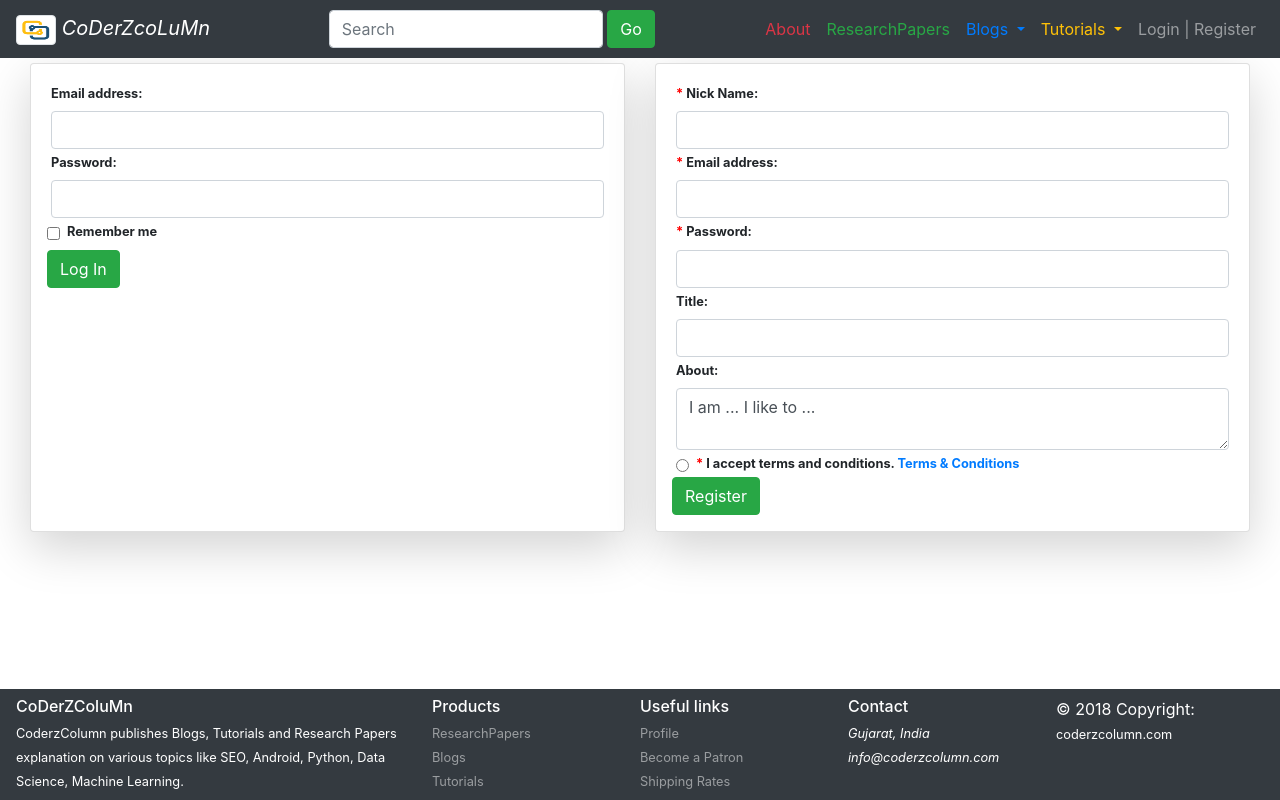
After one commit to dolly-07/coderzcolumn, a Django app: page /login/ in a window 1280 px wide. The commit adds this page. Run offline with Django 3.2, Linux system fonts and the light colour scheme; parts of the project's set-up code (start-up, migrations or seed data) failed here and were passed over; some libraries are stand-ins or nearby versions.

Commit message:
(CC-3, CC-4, CC-14): Design Login page,registration page and about page

```diff
--- a/about/urls.py
+++ b/about/urls.py
@@ -3,6 +3,8 @@ from . import views
 from django.urls import path
 
 
+app_name = 'about'
+
 urlpatterns = [
-    url('', views.about_home, name='about')
+    url('', views.about, name='about')
 ]
--- a/blogs/models.py
+++ b/blogs/models.py
@@ -8,13 +8,13 @@ import datetime
 
 class Author(models.Model):
     author_id = models.AutoField(auto_created=True, primary_key=True, serialize=False, verbose_name='AUTHOR_ID')
-    author_fname = models.CharField(max_length=50)
-    author_lname = models.CharField(max_length=50)
+    nick_name = models.CharField(max_length=50)
+    email = models.EmailField(max_length=50)
     intro = models.CharField(max_length=200)
     about = models.CharField(max_length=1000)
 
     def __str__(self):
-        return self.author_fname + ' ' + self.author_lname
+        return self.nick_name
 
 class Blogs(models.Model):
     author = models.ForeignKey(Author, on_delete=models.CASCADE)
--- a/blogs/templates/blogs/index.html
+++ b/blogs/templates/blogs/base.html
@@ -2,8 +2,8 @@
 <html lang="en">
 <head>
     <meta charset="UTF-8">
-    <title>Blogs Page</title>
-
+    <title>{% block title %}{% endblock %}</title>
+    {% load staticfiles %}
     <!-- jQuery library -->
     <script src="https://ajax.googleapis.com/ajax/libs/jquery/3.3.1/jquery.min.js"></script>
 
@@ -18,25 +18,25 @@
     <script src="https://maxcdn.bootstrapcdn.com/bootstrap/4.1.3/js/bootstrap.min.js"></script>
 </head>
 <body>
-
 <nav class="navbar navbar-expand-sm bg-dark navbar-dark fixed-top">
     <div class="container-fluid m-0 p-0">
         <a class="navbar-brand font-italic" href="{% url 'home' %}" data-toggle="tooltip" title="Hooray!">
             <img src="../static/blogs/images/cc.png" class="img-thumbnail" alt="" style="width:40px;height:30px;"> CoDerZcoLuMn
         </a>
+
         <form class="form-inline" action="" method="post">
-            <input class="form-control" type="text" placeholder="Enter Text">&nbsp;
-            <button class="btn btn-success" type="submit">Search</button>
+            <input class="form-control" type="text" placeholder="Search">&nbsp;
+            <button class="btn btn-success" type="submit">Go</button>
         </form>
         <ul class="navbar-nav">
             <li class="navbar-nav">
-                <a class="text-danger nav nav-link" href="">About</a>
+                <a class="text-danger nav nav-link" href="{% url 'about:about' %}">About</a>
             </li>
             <li class="navbar-nav">
                 <a class="text-success nav nav-link" href="">ResearchPapers</a>
             </li>
             <li class="nav-item dropdown">
-                <a class="text-primary nav-link dropdown-toggle" href="#" id="navbardrop" data-toggle="dropdown" title="Hooray!">
+                <a class="text-primary nav-link dropdown-toggle" href="{% url 'blogs:blogs_home' %}" id="navbardrop" data-toggle="dropdown" title="Hooray!">
                 Blogs
                 </a>
                 <div class="dropdown-menu bg-dark">
@@ -48,7 +48,7 @@
                 </div>
             </li>
             <li class="nav-item dropdown">
-                <a class="text-warning nav-link dropdown-toggle" href="#" id="navbardrop1" data-toggle="dropdown" title="Hooray!">
+                <a class="text-warning nav-link dropdown-toggle" href="{% url 'tutorials:tutorials_home' %}" id="navbardrop1" data-toggle="dropdown" title="Hooray!">
                 Tutorials
                 </a>
                 <div class="dropdown-menu bg-dark">
@@ -60,41 +60,14 @@
                 </div>
             </li>
             <li class="">
-                <a class="nav-link" href="{% url 'blogs_home' %}" data-toggle="tooltip" title="Hooray!">Login</a>
+                <a class="nav-link" href="{% url 'login' %}" data-toggle="tooltip" title="Hooray!">Login | Register</a>
             </li>
         </ul>
     </div>
 </nav>
 
-
-{% if blogs %}
-<div class="card-columns" style="margin-top:63px;margin-bottom:110px;margin-left:15px;margin-right:15px;">
-    {% for blog in blogs %}
-    <div class="card shadow-lg rounded">
-        <div class="card-header">
-            <span class="badge badge-primary">{{ blog.category }}</span>
-            <span class="float-right">
-                <span class="badge badge-danger">Read </span>
-                <span class="badge badge-secondary">{{ blog.time_to_read }} mins</span>
-            </span>
-        </div>
-        <div class="card-body text-center bg-secondary">
-            <a class="card-link text-white" href="/blogs/{{ blog.category }}/{{ blog.blog_id }}">{{ blog.title }}</a>
-        </div>
-        <div class="card-footer">
-            <!--<span class="float-left">-->
-                <span class="badge badge-success">Author </span>
-                <span class="badge badge-secondary">{{ blog.author }}</span>
-            <!--</span>-->
-            <span class="float-right"><span class="badge badge-warning">{{ blog.tags }}</span></span>
-        </div>
-    </div>
-    {% endfor %}
-
-{% else %}
-    <h2>We don't have any blogs to display</h2>
-</div>
-{% endif %}
+{% block body %}
+{% endblock %}
 
 <nav class="navbar bg-dark navbar-dark fixed-bottom">
     <div class="container-fluid m-0 p-0">
@@ -105,7 +78,7 @@
               SEO, Android, Python, Data Science, Machine Learning.</small></p>
         </div>
         <div class="col-sm-2 m-0 p-0">
-          <h6 class="text-uppercase text-white m-0 pb-1">Products</h6>
+          <h6 class="text-white m-0 pb-1">Products</h6>
           <ui class="nav flex-column m-0 p-0">
               <li class="navbar-nav nav-item"><a href="#!" class="nav-link p-0 m-0"><small>ResearchPapers</small></a></li>
               <li class="navbar-nav nav-item"><a href="#!" class="nav-link p-0 m-0"><small>Blogs</small></a></li>
@@ -113,7 +86,7 @@
           </ui>
         </div>
         <div class="col-sm-2 m-0 p-0">
-          <h6 class="text-uppercase text-white m-0 pb-1">Useful links</h6>
+          <h6 class="text-white m-0 pb-1">Useful links</h6>
           <ui class="nav flex-column m-0 p-0">
               <li class="navbar-nav nav-item"><a href="#!" class="nav-link p-0 m-0"><small>Profile</small></a></li>
               <li class="navbar-nav nav-item"><a href="#!" class="nav-link p-0 m-0"><small>Become a Patron</small></a></li>
@@ -121,7 +94,7 @@
           </ui>
         </div>
         <div class="col-sm-2 m-0 p-0">
-          <h6 class="text-uppercase text-white m-0 pb-1">Contact</h6>
+          <h6 class="text-white m-0 pb-1">Contact</h6>
             <ui class="nav flex-column text-white m-0 p-0">
                 <li class="navbar-nav nav-item"><i class="fa fa-home p-0 m-0"><small>Gujarat, India</small></i></li>
                 <li class="navbar-nav nav-item"><i class="fa fa-envelope p-0 m-0"><small>info@coderzcolumn.com</small></i></li>
--- /dev/null
+++ b/blogs/templates/blogs/login.html
@@ -0,0 +1,82 @@
+{% extends 'blogs/base.html' %}
+
+{% block title %}Login Page{% endblock %}
+
+{% block body %}
+<div class="card-deck small font-weight-bold" style="margin-top:63px;margin-bottom:110px;margin-left:15px;margin-right:15px;">
+    <div class="card shadow-lg rounded p-3">
+        <form action="#" method="post">
+            <div class="form-group m-1">
+                <label for="lemail">Email address:</label>
+                <input type="email" class="form-control" id="lemail">
+            </div>
+            <div class="form-group m-1">
+                <label for="lpwd">Password:</label>
+                <input type="password" class="form-control" id="lpwd">
+            </div>
+            <div class="form-group form-check mb-2">
+                <label class="form-check-label">
+                <input class="form-check-input" type="checkbox"> Remember me
+                </label>
+            </div>
+            <button type="submit" class="btn btn-success">Log In</button>
+        </form>
+    </div>
+    <div class="card shadow-lg rounded p-3">
+        <form action="#" method="post" class="">
+            <div class="form-group m-1">
+                <label for="nick"><font color="red">*</font> Nick Name:</label>
+                <input type="text" class="form-control" id="nick">
+                <!--<label for="lname"><font color="red">*</font> Last Name:</label>
+                <input type="text" class="form-control" id="lname">-->
+            </div>
+
+            <div class="form-group m-1">
+                <label for="remail"><font color="red">*</font> Email address:</label>
+                <input type="email" class="form-control" id="remail">
+            </div>
+            <div class="form-group m-1">
+                <label for="rpwd"><font color="red">*</font> Password:</label>
+                <input type="password" class="form-control" id="rpwd">
+            </div>
+            <div class="form-group m-1">
+                <label for="title">Title:</label>
+                <input type="title" class="form-control" id="title">
+            </div>
+            <div class="form-group m-1">
+                <label for="about">About:</label>
+                <textarea class="form-control" rows="2" id="about">I am ... I like to ...</textarea>
+            </div>
+            <!--<div class="form-group m-1">
+                <label for="profile_pic">Profile Picture:</label>
+                <input type="file" class="form-control-file border" id="profile_pic">
+            </div>-->
+            <div class="form-group form-check m-1">
+                <label class="form-check-label">
+                <input class="form-check-input" type="radio">
+                    <font color="red">*</font> I accept terms and conditions.
+                    <a href="#" data-toggle="modal" data-target="#myModal">Terms & Conditions</a>
+                    <div class="modal fade" id="myModal">
+                        <div class="modal-dialog modal-lg">
+                            <div class="modal-content">
+                                <div class="modal-header">
+                                    <h4 class="modal-title">Terms & Conditions</h4>
+                                    <button type="button" class="close" data-dismiss="modal">&times;</button>
+                                </div>
+                            <div class="modal-body">
+                              Terms & Conditions
+                            </div>
+                            <div class="modal-footer">
+                              <button type="button" class="btn btn-success" data-dismiss="modal">Close</button>
+                            </div>
+                          </div>
+                        </div>
+                    </div>
+                </label>
+            </div>
+
+            <button type="submit" class="btn btn-success">Register</button>
+        </form>
+    </div>
+</div>
+{% endblock %}
--- a/blogs/urls.py
+++ b/blogs/urls.py
@@ -2,9 +2,10 @@ from django.conf.urls import url
 from . import views
 from django.urls import path
 
+app_name='blogs'
+
 urlpatterns = [
 
     path('', views.blogs_home, name='blogs_home'),
-    #url(r'^about/')
-    path('<str:category>/<int:blog_id>', views.display_blog, name='display_blog')
+    path('<str:category>/<int:blog_id>', views.display_blog, name='display_blog'),
 ]
--- a/blogs/views.py
+++ b/blogs/views.py
@@ -1,11 +1,7 @@
 # -*- coding: utf-8 -*-
-from __future__ import unicode_literals
-
-from django.shortcuts import render
 from django.http import HttpResponse, Http404
 from .models import Blogs
 from django.template import loader
-# Create your views here.
 from .forms import UserForm
 from django.shortcuts import redirect, render
 from django.contrib.auth import authenticate, login, logout, user_logged_in, user_logged_out, user_login_failed, get_user
@@ -13,16 +9,15 @@ from django.views.generic import View
 
 
 def index(request):
-    msg = '<h1>Home Page</h1>'
-    return HttpResponse(msg)
+    return render(request, 'blogs/home.html')
 
+def login(request):
+    return render(request, 'blogs/login.html')
 
 def blogs_home(request):
-    #msg = '<h1>Blogs Home Page</h1>'
     blogs = Blogs.objects.all()
-    template = loader.get_template('blogs/index.html')
     context = {'blogs': blogs}
-    return HttpResponse(template.render(context, request))
+    return render(request, 'blogs/blogs_home.html', context)
 
 
 def display_blog(request, category, blog_id):
@@ -30,8 +25,8 @@ def display_blog(request, category, blog_id):
         blog = Blogs.objects.get(pk=blog_id)
     except Blogs.DoesNotExist:
         return Http404('<h1>Blog does not exist</h1>')
-    msg = '<h1>Blog Category : %s & Blog Id : %s</h1>' % (category, blog_id)
-    return HttpResponse(msg)
+    context = {'blog': blog}
+    return render(request, 'blogs/blog_display.html', context)
 
 
 class UserFormView(View):
--- a/coderzcolumn/urls.py
+++ b/coderzcolumn/urls.py
@@ -24,5 +24,7 @@ urlpatterns = [
 
     path('blogs/', include('blogs.urls')),
     path('tutorials/', include('tutorials.urls')),
-    path('about/', include('about.urls'))
+    path('about/', include('about.urls')),
+    path('login/', views.login, name='login')
+
 ]
--- a/tutorials/urls.py
+++ b/tutorials/urls.py
@@ -3,6 +3,8 @@ from . import views
 from django.urls import path
 
 
+app_name = 'tutorials'
+
 urlpatterns = [
     url('', views.tutorials_home, name='tutorials_home'),
     #url(r'^about/')
```
Also changed, not shown: about/templates/about/about.html (added, +48 -0 lines), about/views.py (+5 -10 lines), blogs/templates/blogs/blog_display.html (added, +9 -0 lines), blogs/templates/blogs/blogs_home.html (added, +33 -0 lines), blogs/templates/blogs/home.html (added, +7 -0 lines), blogs/migrations/0003_auto_20180829_0719.py (added), blogs/static/blogs/images/dolly solanki.jpg (added), blogs/static/blogs/images/sunny solanki.jpg (added), db.sqlite3.
